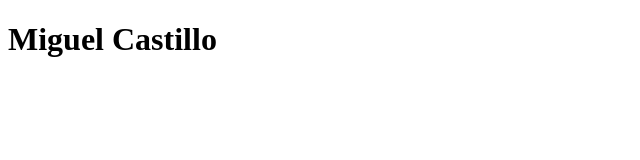
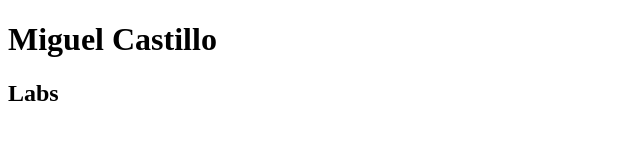
Before and after one commit to Mig-uel/ACE1025, a plain HTML site: page index.html in a window 1280 px wide. Shown: the full height of the page, 0-640 px from the left. Drawn offline with Linux system fonts and the light colour scheme.

Commit message:
Add Labs heading

```diff
--- a/index.html
+++ b/index.html
@@ -9,6 +9,8 @@
 
 <body>
   <h1>Miguel Castillo</h1>
+
+  <h2>Labs</h2>
 </body>
 
 </html>
```
